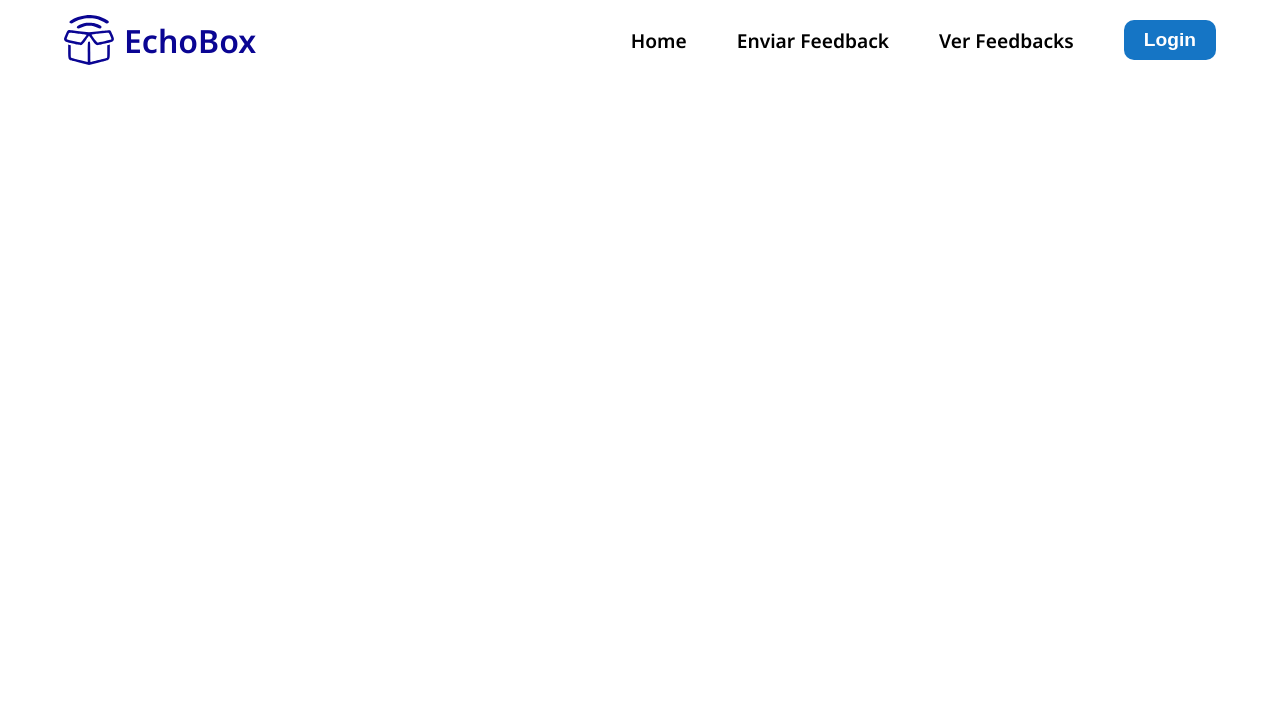
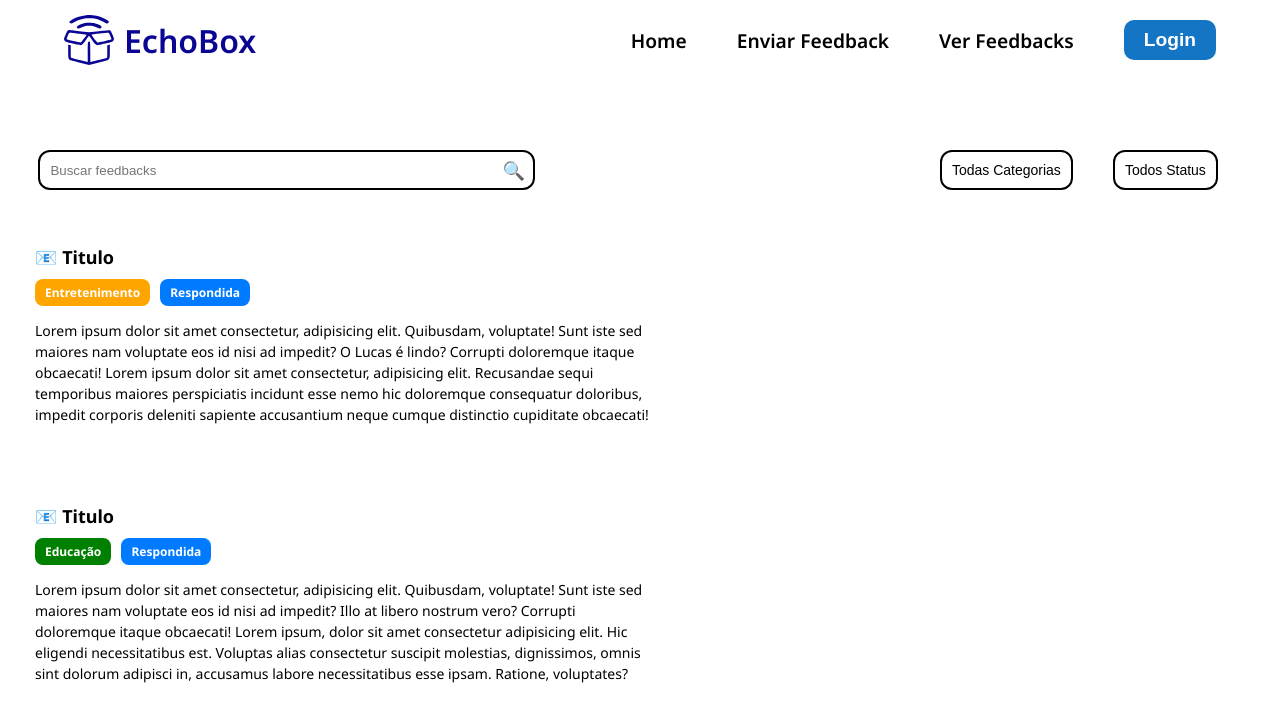
Before and after one commit to livrosembach/EchoBox, a React (Create React App) app in the folder framework/: page /home in a window 1280 px wide. Shown: the top 722 px of the page. Built offline with nearby package versions, Linux system fonts and the light colour scheme.

Commit message:
Home page
sunglasses

```diff
--- a/framework/package.json
+++ b/framework/package.json
@@ -13,6 +13,7 @@
     "@types/react-dom": "^19.1.1",
     "react": "^19.1.0",
     "react-dom": "^19.1.0",
+    "react-icons": "^5.5.0",
     "react-router-dom": "^7.5.0",
     "react-scripts": "5.0.1",
     "typescript": "^4.9.5",
--- a/framework/src/App.tsx
+++ b/framework/src/App.tsx
@@ -4,6 +4,7 @@ import Header from './components/Header';
 import LandingPage from './components/LandingPage';
 import Login from './components/Login';
 import Register from './components/Register';
+import Home from './components/Home'
 import './css/App.css';
 
 function App() {
@@ -15,6 +16,7 @@ function App() {
           <Route path="/" element={<LandingPage />} />
           <Route path="/login" element={<Login />} />
           <Route path="/register" element={<Register />} />
+          <Route path="/home" element={<Home />} />
         </Routes>
       </div>
     </Router>
--- a/framework/src/components/Header.tsx
+++ b/framework/src/components/Header.tsx
@@ -10,7 +10,7 @@ const Header: React.FC<{}> = ({}) => {
             </div>
             <nav>
                 <ul>
-                    <li><a href="#home">Home</a></li>
+                    <li><a href="/home">Home</a></li>
                     <li><a href="#about">Enviar Feedback</a></li>
                     <li><a href="#services">Ver Feedbacks</a></li>
                     <li><button className="login-button" onClick={() => { window.location.href = '/login'; }}>Login</button></li>
--- /dev/null
+++ b/framework/src/components/Home.tsx
@@ -0,0 +1,56 @@
+import React from "react";
+
+const Home: React.FC<{}> = ({}) => {
+    return (
+        <div className="container">
+            <div className="bar">
+                <div className="search-bar-container">
+                    <input type="text" placeholder="Buscar feedbacks" className="search-bar" />
+                    <span className="search-icon">
+                        🔍
+                    </span>
+                </div>
+
+                <div className="filters">
+                    <select className="filter-dropdown">
+                        <option value="todas-categorias">Todas Categorias</option>
+                        <option value="categoria1">Categoria 1</option>
+                        <option value="categoria2">Categoria 2</option>
+                    </select>
+
+                    <select className="filter-dropdown">
+                        <option value="todos-status">Todos Status</option>
+                        <option value="status1">Status 1</option>
+                        <option value="status2">Status 2</option>
+                    </select>
+                </div>
+            </div>
+
+            <div className="home-container">
+                <div className="feedback">
+                    <h2 className="feedback-title">📧 Titulo</h2>
+                    <div className="feedback-tags">
+                        <span className="tag entretenimento">Entretenimento</span>
+                        <span className="tag respondida">Respondida</span>
+                    </div>
+                    <p className="feedback-description">
+                        Lorem ipsum dolor sit amet consectetur, adipisicing elit. Quibusdam, voluptate! Sunt iste sed maiores nam voluptate eos id nisi ad impedit? O Lucas é lindo? Corrupti doloremque itaque obcaecati! Lorem ipsum dolor sit amet consectetur, adipisicing elit. Recusandae sequi temporibus maiores perspiciatis incidunt esse nemo hic doloremque consequatur doloribus, impedit corporis deleniti sapiente accusantium neque cumque distinctio cupiditate obcaecati!
+                    </p>
+                </div>
+
+                <div className="feedback">
+                    <h2 className="feedback-title">📧 Titulo</h2>
+                    <div className="feedback-tags">
+                        <span className="tag educacao">Educação</span>
+                        <span className="tag respondida">Respondida</span>
+                    </div>
+                    <p className="feedback-description">
+                        Lorem ipsum dolor sit amet consectetur, adipisicing elit. Quibusdam, voluptate! Sunt iste sed maiores nam voluptate eos id nisi ad impedit? Illo at libero nostrum vero? Corrupti doloremque itaque obcaecati! Lorem ipsum, dolor sit amet consectetur adipisicing elit. Hic eligendi necessitatibus est. Voluptas alias consectetur suscipit molestias, dignissimos, omnis sint dolorum adipisci in, accusamus labore necessitatibus esse ipsam. Ratione, voluptates?
+                    </p>
+                </div>
+            </div>
+        </div>
+    );
+};
+
+export default Home;
--- a/framework/src/css/App.css
+++ b/framework/src/css/App.css
@@ -2,6 +2,7 @@
 @import url('Header.css');
 @import url('LandingPage.css');
 @import url('Login.css');
+@import url('home.css');
 
 body{
     margin: 0;
--- /dev/null
+++ b/framework/src/css/home.css
@@ -0,0 +1,124 @@
+.start-container{
+    width: 100%;
+    height: 80vh;
+    display: flex;
+    align-items: center;
+    justify-content: center;
+}
+
+.bar {
+    width: auto;
+    height: 20px;
+    /* border: solid 2px red; */
+    display: flex;
+    align-items: center;
+    justify-content: space-between;
+    position: absolute;
+    top: 20%;
+    left: 0;
+    margin-left: 3%;
+    right: 0;
+}
+
+.search-bar-container {
+    position: relative;
+    /* border: solid 2px yellow; */
+    width: 40%;
+}
+
+.search-bar {
+    width: 100%;
+    height: 40px;
+    border-radius: 12px;
+    border: 2px solid black;
+    padding: 0 40px 0 10px;
+    box-sizing: border-box;
+}
+
+.search-icon {
+    position: absolute;
+    right: 10px;
+    top: 50%;
+    transform: translateY(-50%);
+    font-size: 18px;
+    pointer-events: none;
+}
+
+.filters {
+    display: flex;
+    gap: 40px;
+    align-items: center;
+    margin-right: 5%;
+}
+
+.filter-dropdown {
+    width: auto;
+    height: 40px;
+    border-radius: 12px;
+    border: 2px solid black;
+    padding: 0 10px;
+    font-size: 14px;
+    background-color: white;
+    appearance: none;
+    cursor: pointer;
+}
+
+.filter-dropdown:focus {
+    outline: none;
+    border-color: #007BFF;
+}
+
+.home-container {
+    margin-top: 10%;
+    padding: 20px;
+    display: flex;
+    flex-direction: column;
+    gap: 20px;
+}
+
+.feedback {
+    border-radius: 12px;
+    padding: 15px;
+    width: 50%;
+}
+
+.feedback-title {
+    font-size: 18px;
+    font-weight: bold;
+    margin-bottom: 10px;
+    display: flex;
+    align-items: center;
+    gap: 10px;
+}
+
+.feedback-tags {
+    display: flex;
+    gap: 10px;
+    margin-bottom: 10px;
+}
+
+.tag {
+    padding: 5px 10px;
+    border-radius: 8px;
+    font-size: 12px;
+    font-weight: bold;
+    color: white;
+}
+
+.tag.entretenimento {
+    background-color: orange;
+}
+
+.tag.educacao {
+    background-color: green;
+}
+
+.tag.respondida {
+    background-color: #007bff;
+}
+
+.feedback-description {
+    font-size: 14px;
+    color: #000000;
+    line-height: 1.5;
+}
```
Also changed, not shown: 1 other file (tests, documents, lock files or other folders).
